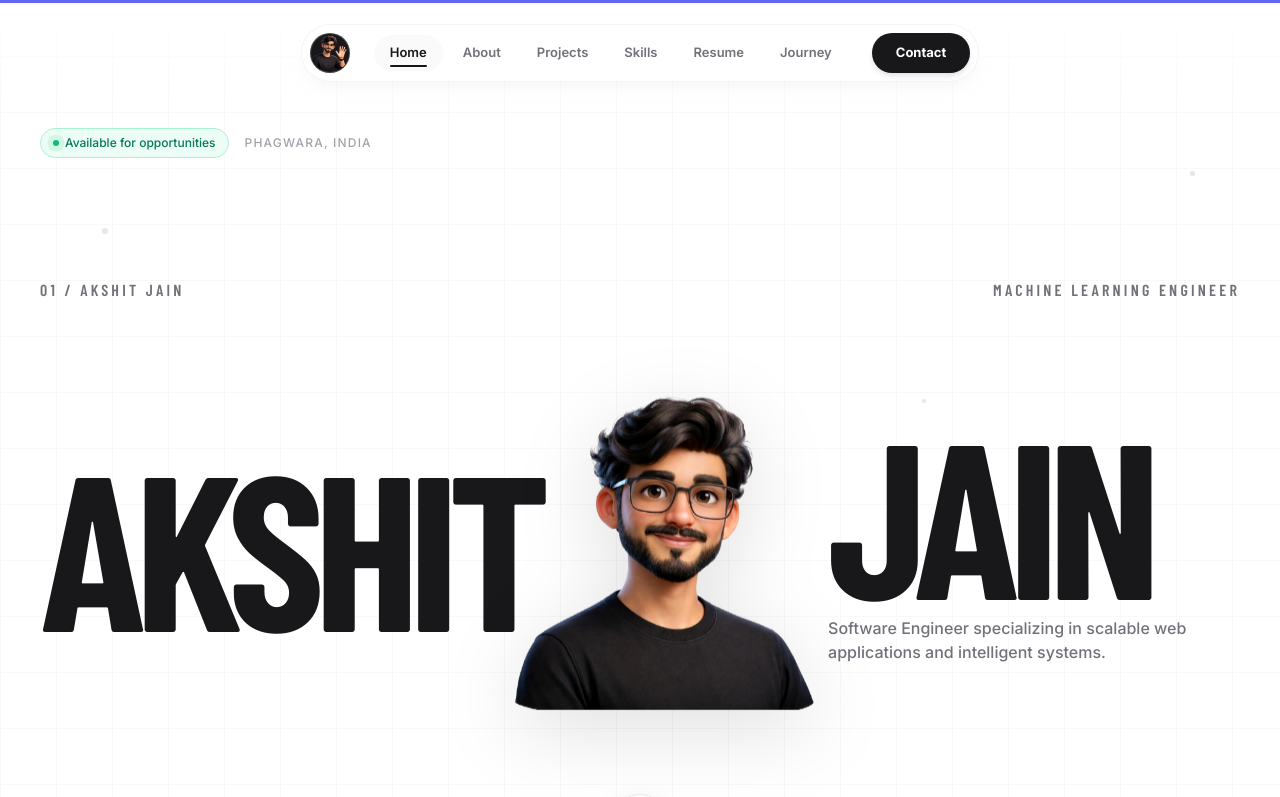
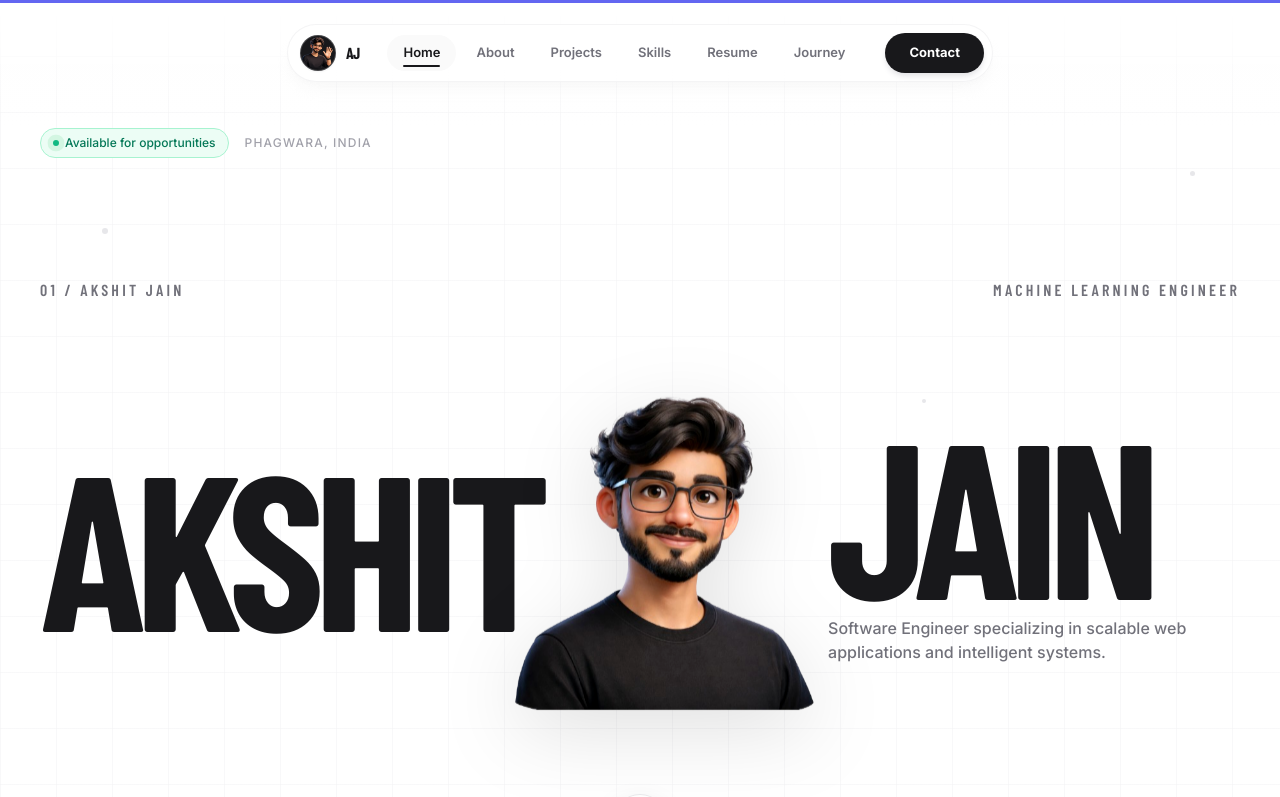
Before and after one commit to akshitjain1/AJ, a Next.js app: page / in a window 1280 px wide. Shown: the top 797 px of the page. Built offline with nearby package versions, Linux system fonts and the light colour scheme; a web font is replaced by a local one.

Commit message:
Restore AJ text in floating Navbar

```diff
--- a/src/components/Navbar.tsx
+++ b/src/components/Navbar.tsx
@@ -73,8 +73,11 @@ export default function Navbar() {
             }}
             className="flex items-center group cursor-pointer"
           >
-            <div className="w-10 h-10 rounded-full flex items-center justify-center bg-zinc-900 border border-white/20 shadow-sm group-hover:scale-110 transition-transform overflow-hidden relative">
-              <Image src="/favicon.png" alt="AJ Logo" fill className="object-cover" />
+            <div className="flex items-center gap-2.5 px-1">
+              <div className="w-9 h-9 rounded-full flex items-center justify-center bg-zinc-900 border border-white/20 shadow-sm group-hover:scale-110 transition-all overflow-hidden relative">
+                <Image src="/favicon.png" alt="AJ Logo" fill className="object-cover" />
+              </div>
+              <span className="font-display font-black text-zinc-900 text-base tracking-tighter group-hover:text-indigo-600 transition-colors hidden sm:block">AJ</span>
             </div>
           </a>
 
```
